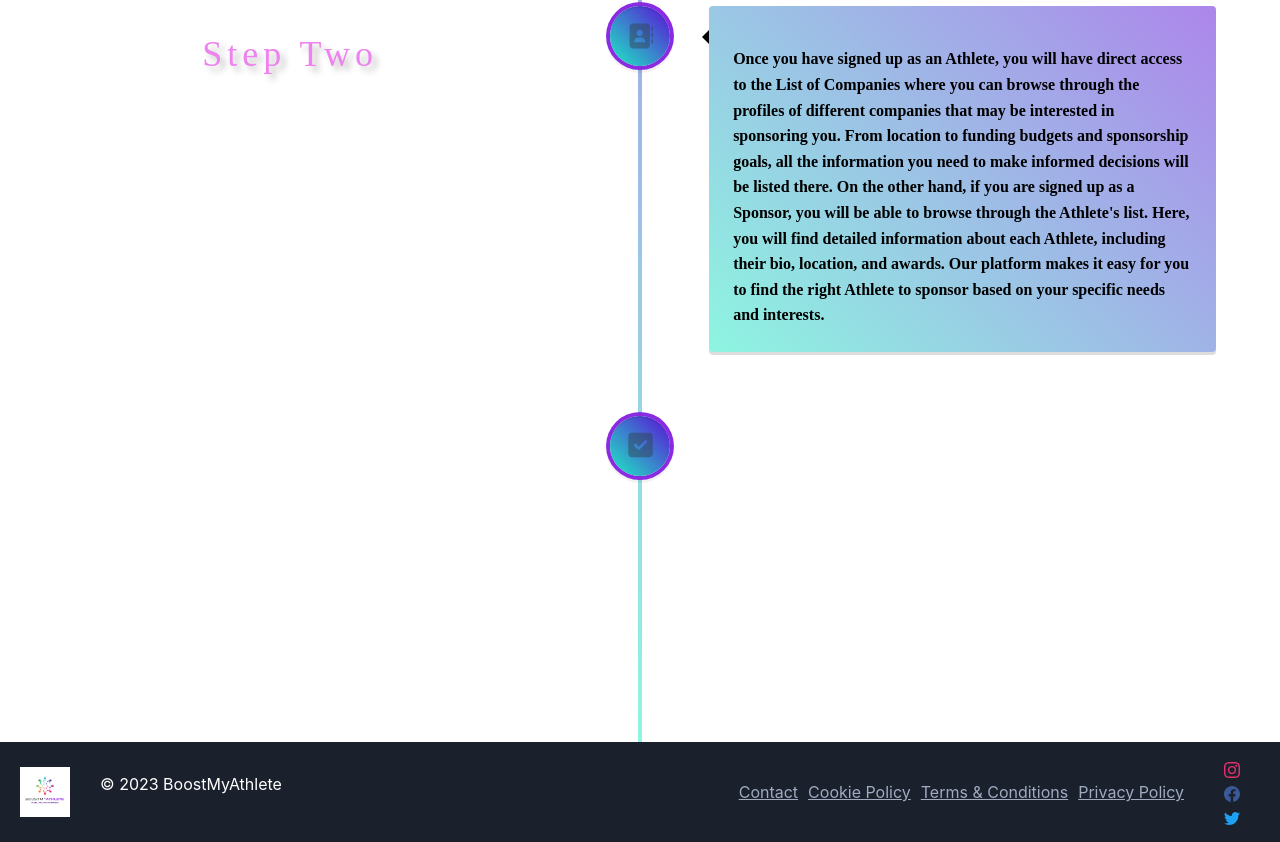
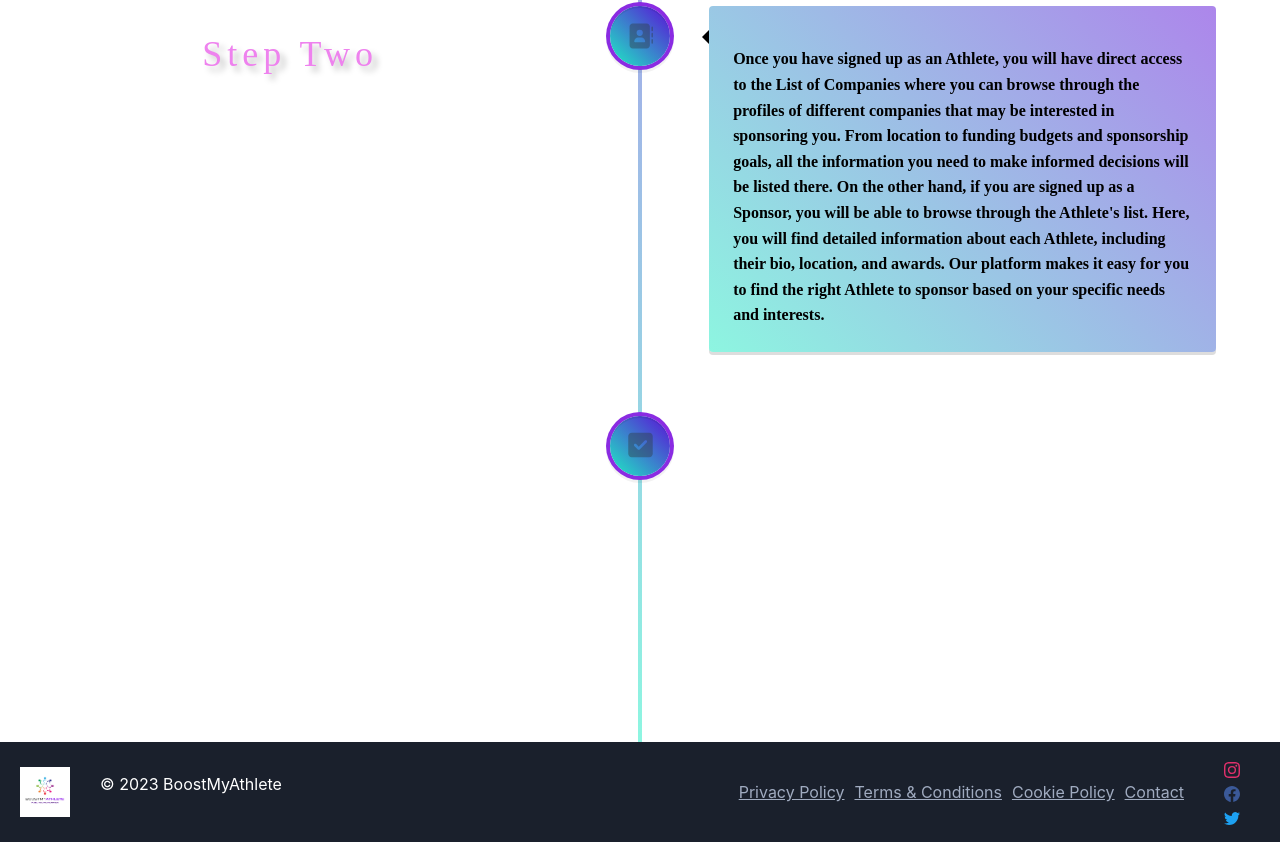
Before and after one commit to BoostMyAthlete/BoostMyAthlete, a React (Vite) app in the folder frontend/: page / in a window 1280 px wide. Shown: the part 526-1368 px from the top of the page. Built offline with nearby package versions, Linux system fonts and the light colour scheme.

Commit message:
Develop --> some issues resolved

```diff
--- a/frontend/src/App.css
+++ b/frontend/src/App.css
@@ -97,7 +97,6 @@ li{
   align-items: center;
   margin: 0;
   padding: 0;
-  flex-direction: row-reverse;
   margin-right: 30px;
 }
 
```
